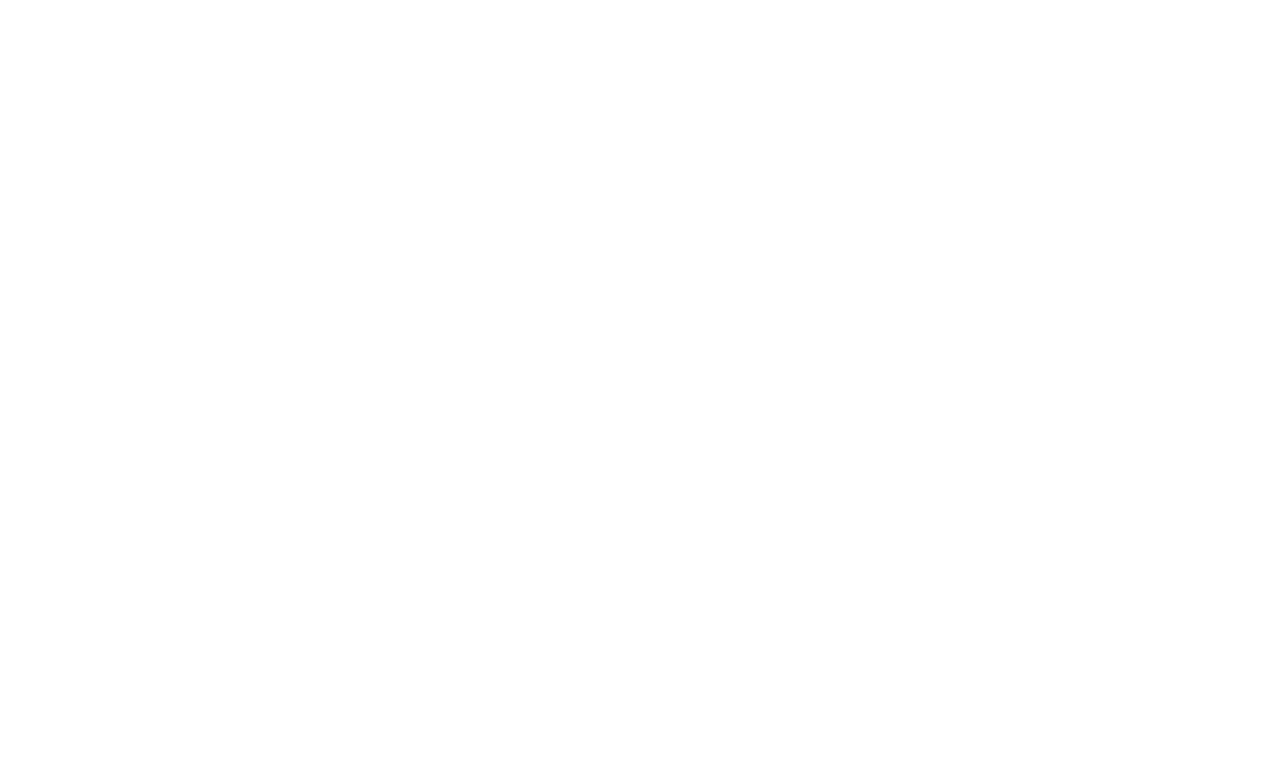
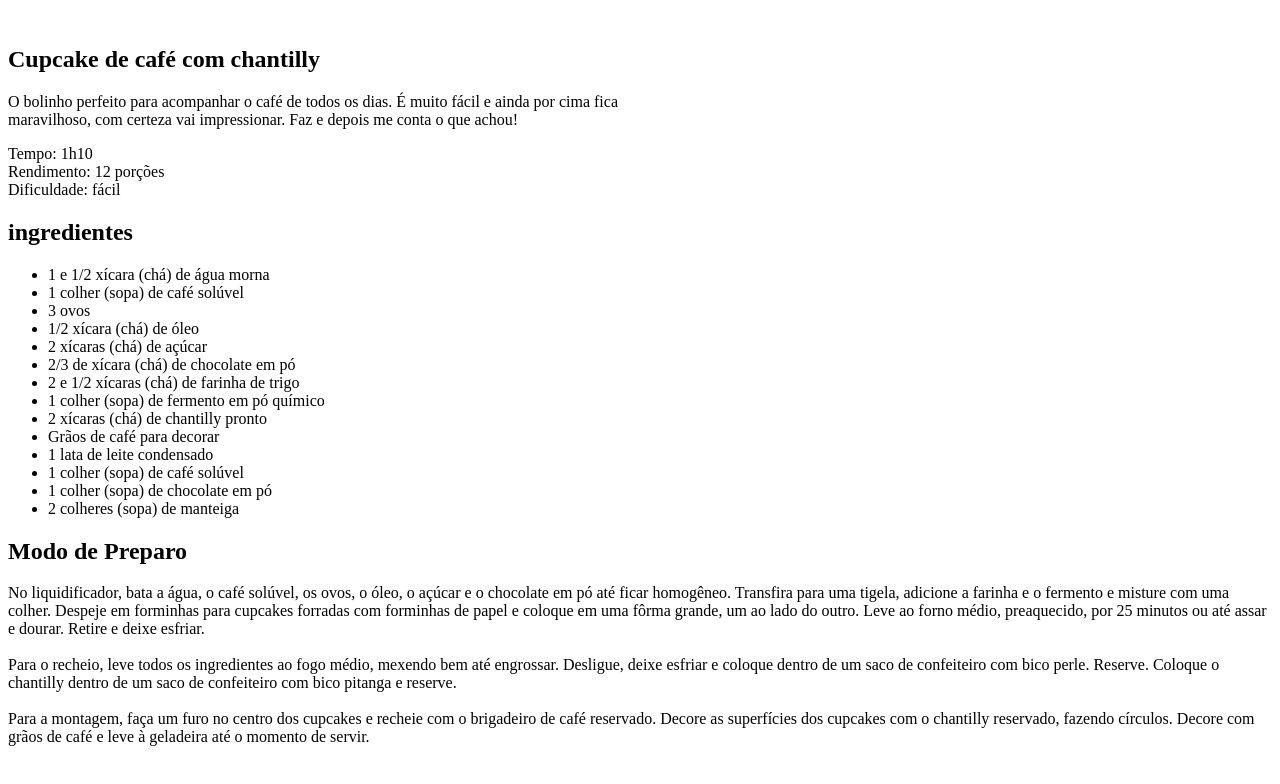
Before and after one commit to osvaldojr6/Projeto-receita, a plain HTML site: page index.html in a window 1280 px wide. Drawn offline with Linux system fonts and the light colour scheme.

Commit message:
iniciando a estrutura html

```diff
--- a/index.html
+++ b/index.html
@@ -3,9 +3,50 @@
 <head>
     <meta charset="UTF-8">
     <meta name="viewport" content="width=device-width, initial-scale=1.0">
-    <title>Document</title>
+    <title>Página de receita</title>
 </head>
 <body>
-
+    <div id="page">
+      <img src="" alt="">
+        <main>
+          <section id="about">
+            <h1>Cupcake de café com chantilly</h1>
+            <p>O bolinho perfeito para acompanhar o café de todos os dias. É muito fácil e ainda por cima fica <br> maravilhoso, com certeza vai impressionar. Faz e depois me conta o que achou!</p>
+            <p>Tempo: 1h10 <br>
+               Rendimento: 12 porções <br>
+               Dificuldade: fácil
+            </p>
+        </section>
+          <section id="ingredientes">
+            <h2>ingredientes</h2>
+            <ul>
+                <li>1 e 1/2 xícara (chá) de água morna</li>
+                <li>1 colher (sopa) de café solúvel</li>
+                <li>3 ovos</li>
+                <li>1/2 xícara (chá) de óleo</li>
+                <li>2 xícaras (chá) de açúcar</li>
+                <li>2/3 de xícara (chá) de chocolate em pó</li>
+                <li>2 e 1/2 xícaras (chá) de farinha de trigo</li>
+                <li>1 colher (sopa) de fermento em pó químico</li>
+                <li>2 xícaras (chá) de chantilly pronto</li>
+                <li>Grãos de café para decorar</li>
+                <li>1 lata de leite condensado</li>
+                <li>1 colher (sopa) de café solúvel</li>
+                <li>1 colher (sopa) de chocolate em pó</li>
+                <li>2 colheres (sopa) de manteiga</li>
+            </ul>
+          </section>
+          <section id="mode de preparo">
+            <h2>Modo de Preparo</h2>
+            <p>
+                No liquidificador, bata a água, o café solúvel, os ovos, o óleo, o açúcar e o chocolate em pó até ficar homogêneo. Transfira para uma tigela, adicione a farinha e o fermento e misture com uma colher. Despeje em forminhas para cupcakes forradas com forminhas de papel e coloque em uma fôrma grande, um ao lado do outro. Leve ao forno médio, preaquecido, por 25 minutos ou até assar e dourar. Retire e deixe esfriar.
+                <br> <br>
+                Para o recheio, leve todos os ingredientes ao fogo médio, mexendo bem até engrossar. Desligue, deixe esfriar e coloque dentro de um saco de confeiteiro com bico perle. Reserve. Coloque o chantilly dentro de um saco de confeiteiro com bico pitanga e reserve.
+                <br><br>
+                Para a montagem, faça um furo no centro dos cupcakes e recheie com o brigadeiro de café reservado. Decore as superfícies dos cupcakes com o chantilly reservado, fazendo círculos. Decore com grãos de café e leve à geladeira até o momento de servir.
+            </p>
+          </section>
+        </main>
+    </div>
 </body>
 </html>
```
